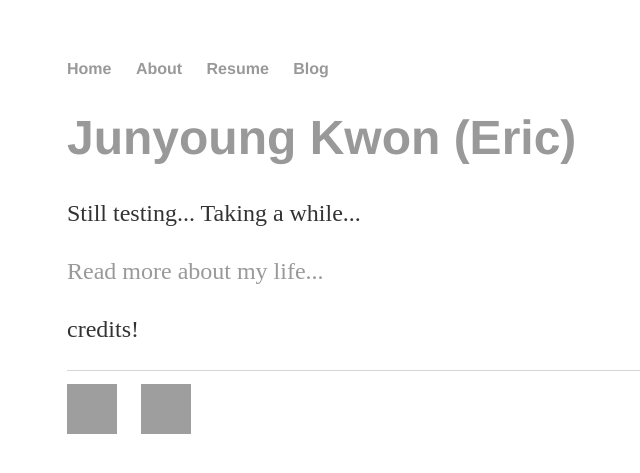
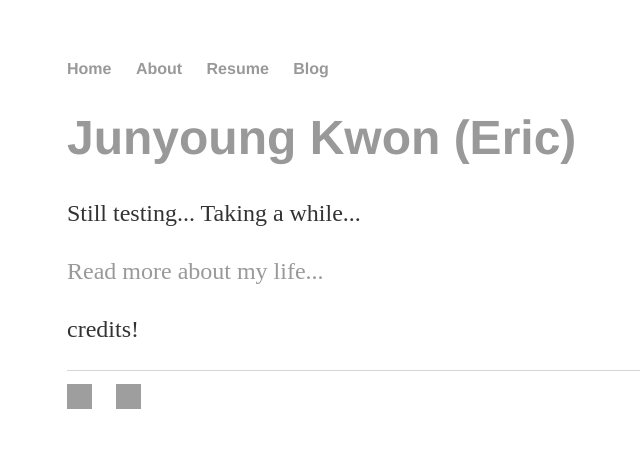
Before and after one commit to junyoung-kwon/Personal-Website, a Jekyll site: the page built from index.html, in a window 1280 px wide. Shown: the top 473 px of the page, without its empty margins (125-765 px from the left). Built offline with Jekyll 4.4.1, drawn with Linux system fonts in a browser that asks for light colours; grey boxes are pictures that could not be loaded.

Commit message:
Update default.html

```diff
--- a/_layouts/default.html
+++ b/_layouts/default.html
@@ -20,9 +20,9 @@
 		<footer>
     		<ul>
         		<li><a href="mailto:jykwoncs@gmail.com"><img src="http://www.stickpng.com/assets/images/584856b4e0bb315b0f7675ac.png"
-								     width="50px" height="50px"</a></li>
+								     width="25px" height="25px"</a></li>
         		<li><a href="https://github.com/junyoung-kwon"><img src="https://melbournechapter.net/images/github-svg.png"
-								     width="50px" height="50px"></a></li>
+								     width="25px" height="25px"></a></li>
 		</ul>
 
 		</footer>
```
